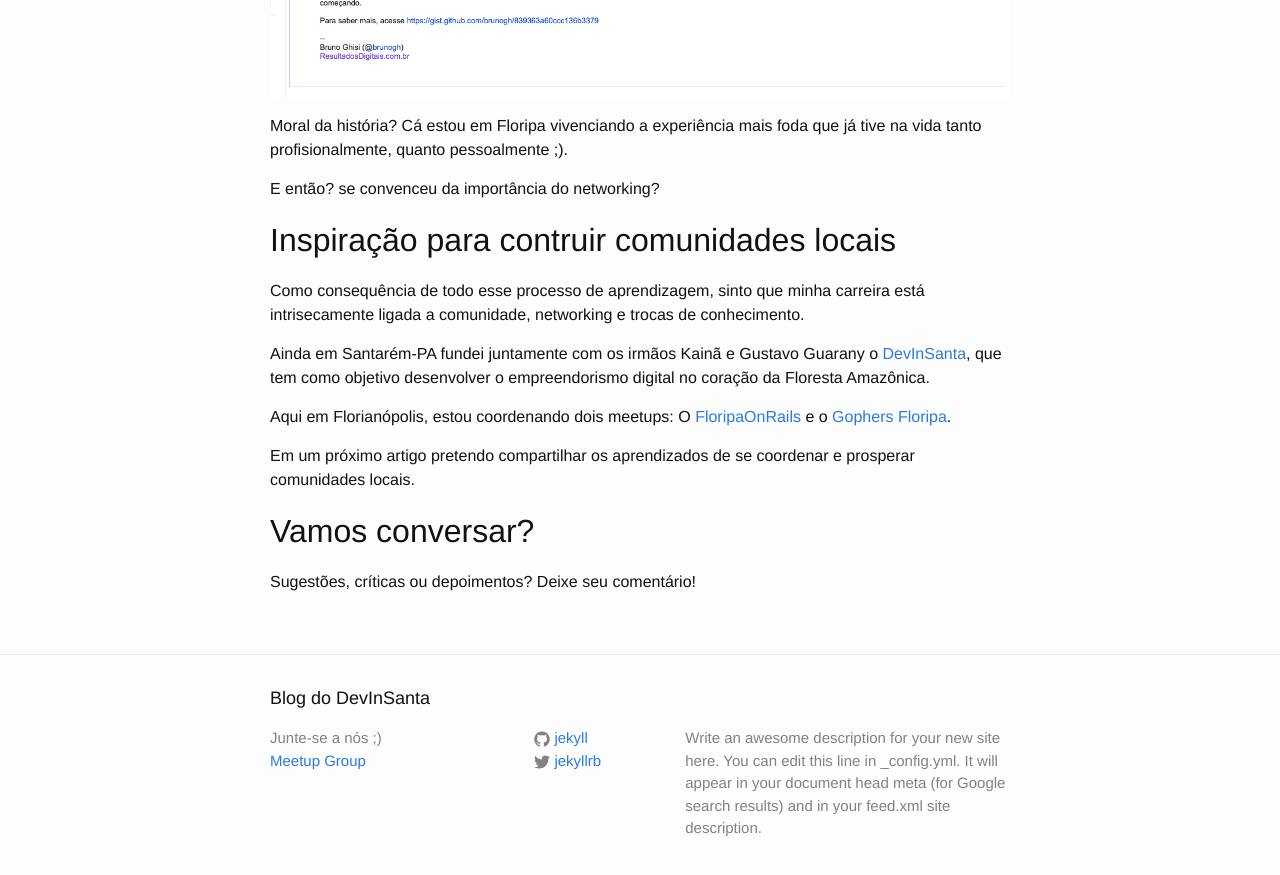
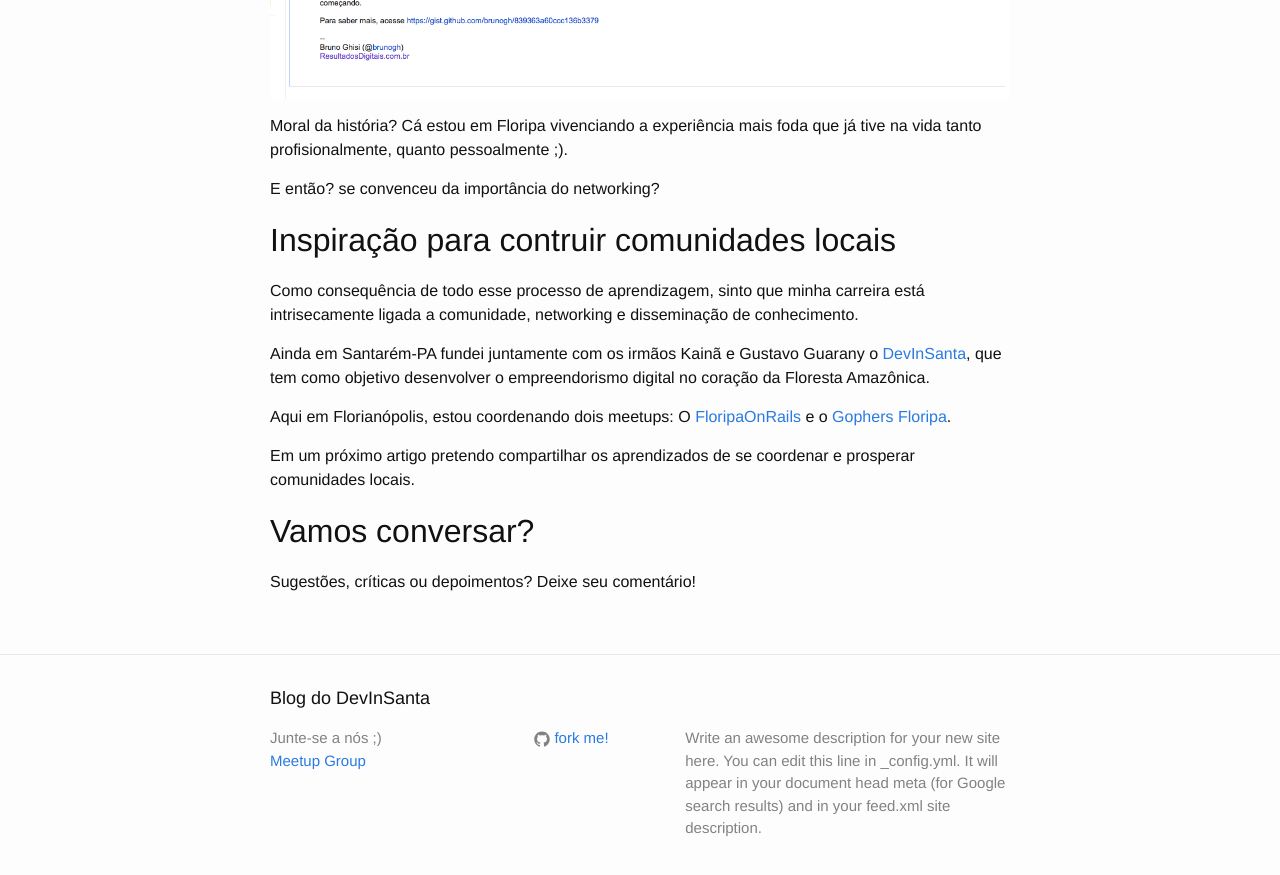
Before and after one commit to murilosardinha/blog, a Jekyll site: the page built from _posts/2016-04-02-a-importancia-das-comunidades-de-software.markdown, in a window 1280 px wide and 900 px high, scrolled down 2056 px. Shown: the top 875 px of the window. Built offline with Jekyll 4.4.1, drawn with Linux system fonts in a browser that asks for light colours; comment, search, counter and statistics services are not loaded.

Commit message:
small fixes

```diff
--- a/_config.yml
+++ b/_config.yml
@@ -6,8 +6,8 @@ description: > # this means to ignore newlines until "baseurl:"
   line in _config.yml. It will appear in your document head meta (for
   Google search results) and in your feed.xml site description.
 baseurl: "/blog" # the subpath of your site, e.g. /blog/
-twitter_username: jekyllrb
-github_username:  jekyll
+#twitter_username: jekyllrb
+github_project:  "devinsanta/blog"
 meetup_url: "http://meetup.com/devinsanta"
 # Build settings
 markdown: kramdown
--- a/_includes/footer.html
+++ b/_includes/footer.html
@@ -14,16 +14,16 @@
 
       <div class="footer-col  footer-col-2">
         <ul class="social-media-list">
-          {% if site.github_username %}
+          {% if site.github_project %}
           <li>
-            <a href="https://github.com/{{ site.github_username }}">
+            <a href="https://github.com/{{ site.github_project }}">
               <span class="icon  icon--github">
                 <svg viewBox="0 0 16 16">
                   <path fill="#828282" d="M7.999,0.431c-4.285,0-7.76,3.474-7.76,7.761 c0,3.428,2.223,6.337,5.307,7.363c0.388,0.071,0.53-0.168,0.53-0.374c0-0.184-0.007-0.672-0.01-1.32 c-2.159,0.469-2.614-1.04-2.614-1.04c-0.353-0.896-0.862-1.135-0.862-1.135c-0.705-0.481,0.053-0.472,0.053-0.472 c0.779,0.055,1.189,0.8,1.189,0.8c0.692,1.186,1.816,0.843,2.258,0.645c0.071-0.502,0.271-0.843,0.493-1.037 C4.86,11.425,3.049,10.76,3.049,7.786c0-0.847,0.302-1.54,0.799-2.082C3.768,5.507,3.501,4.718,3.924,3.65 c0,0,0.652-0.209,2.134,0.796C6.677,4.273,7.34,4.187,8,4.184c0.659,0.003,1.323,0.089,1.943,0.261 c1.482-1.004,2.132-0.796,2.132-0.796c0.423,1.068,0.157,1.857,0.077,2.054c0.497,0.542,0.798,1.235,0.798,2.082 c0,2.981-1.814,3.637-3.543,3.829c0.279,0.24,0.527,0.713,0.527,1.437c0,1.037-0.01,1.874-0.01,2.129 c0,0.208,0.14,0.449,0.534,0.373c3.081-1.028,5.302-3.935,5.302-7.362C15.76,3.906,12.285,0.431,7.999,0.431z"/>
                 </svg>
               </span>
 
-              <span class="username">{{ site.github_username }}</span>
+              <span class="username">fork me!</span>
             </a>
           </li>
           {% endif %}
--- a/_posts/2016-04-02-a-importancia-das-comunidades-de-software.markdown
+++ b/_posts/2016-04-02-a-importancia-das-comunidades-de-software.markdown
@@ -81,7 +81,7 @@ E então? se convenceu da importância do networking?
 ## Inspiração para contruir comunidades locais
 
 Como consequência de todo esse processo de aprendizagem, sinto que minha
-carreira está intrisecamente ligada a comunidade, networking e trocas de
+carreira está intrisecamente ligada a comunidade, networking e disseminação de
 conhecimento.
 
 Ainda em Santarém-PA fundei juntamente com os irmãos Kainã e Gustavo Guarany o
```
